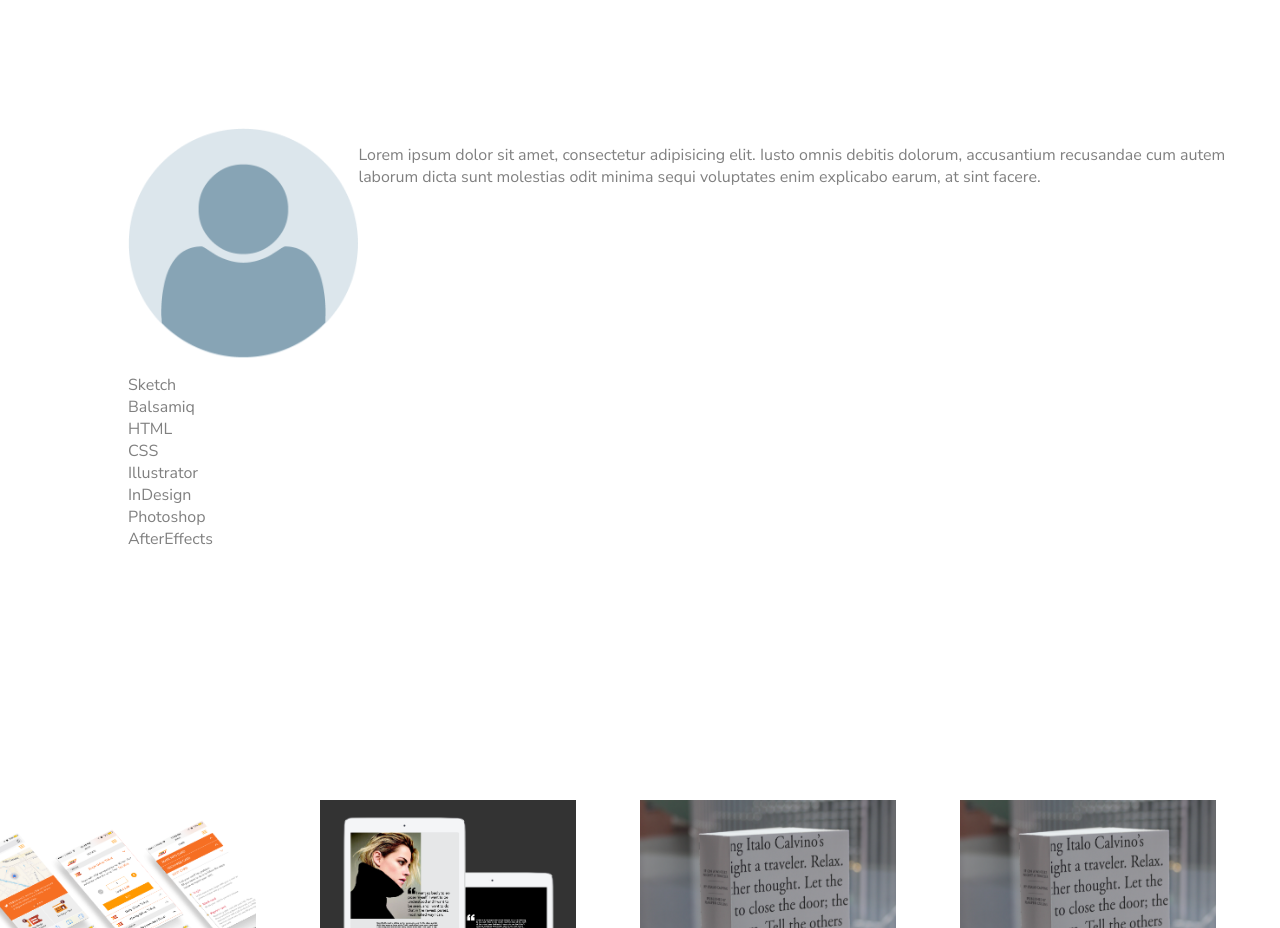
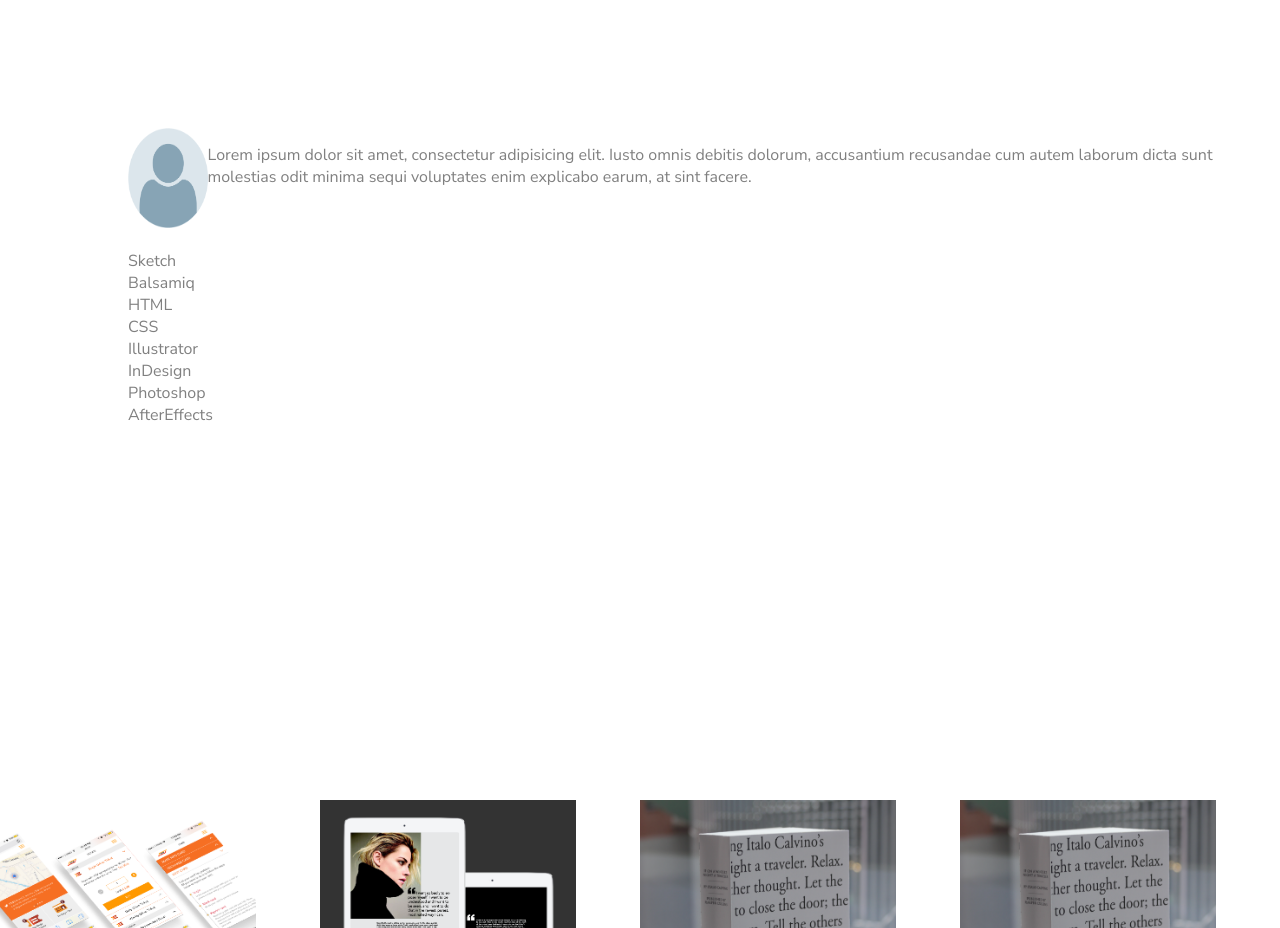
Before and after one commit to Ramyav300/Ramyav300.github.io, a plain HTML site: page index.html in a window 1280 px wide. Shown: the part 800-1728 px from the top of the page. Drawn offline with Linux system fonts and the light colour scheme.

Commit message:
tried Gustin's image change suggestion

```diff
--- a/index.html
+++ b/index.html
@@ -32,7 +32,7 @@
 
     <section class="about">
       <div class="about-intro">
-        <img src="default-user.png" alt="my picture">
+        <div class="about-img"><img src="default-user.png" alt="my picture" width="100px" height="100px"></div>
         <p>Lorem ipsum dolor sit amet, consectetur adipisicing elit. Iusto omnis debitis dolorum, accusantium recusandae cum autem laborum dicta sunt molestias odit minima sequi voluptates enim explicabo earum, at sint facere.</p>
       </div>
 
--- a/style.css
+++ b/style.css
@@ -47,7 +47,7 @@ h2 {
 }
 
 .about-intro img {
-  width: 20%;
+  width: 100%;
 }
 
 .software {
@@ -57,6 +57,9 @@ h2 {
   background-color: hotpink;
 }
 
+.about-img {
+  width: 10%;
+}
 
 /* project styling */
 
@@ -84,7 +87,7 @@ ul {
 }
 
 .project:hover img {
-  filter: blur(3px) grayscale(100%);
+  filter: blur(2px) grayscale(100%);
 }
 
 
```
